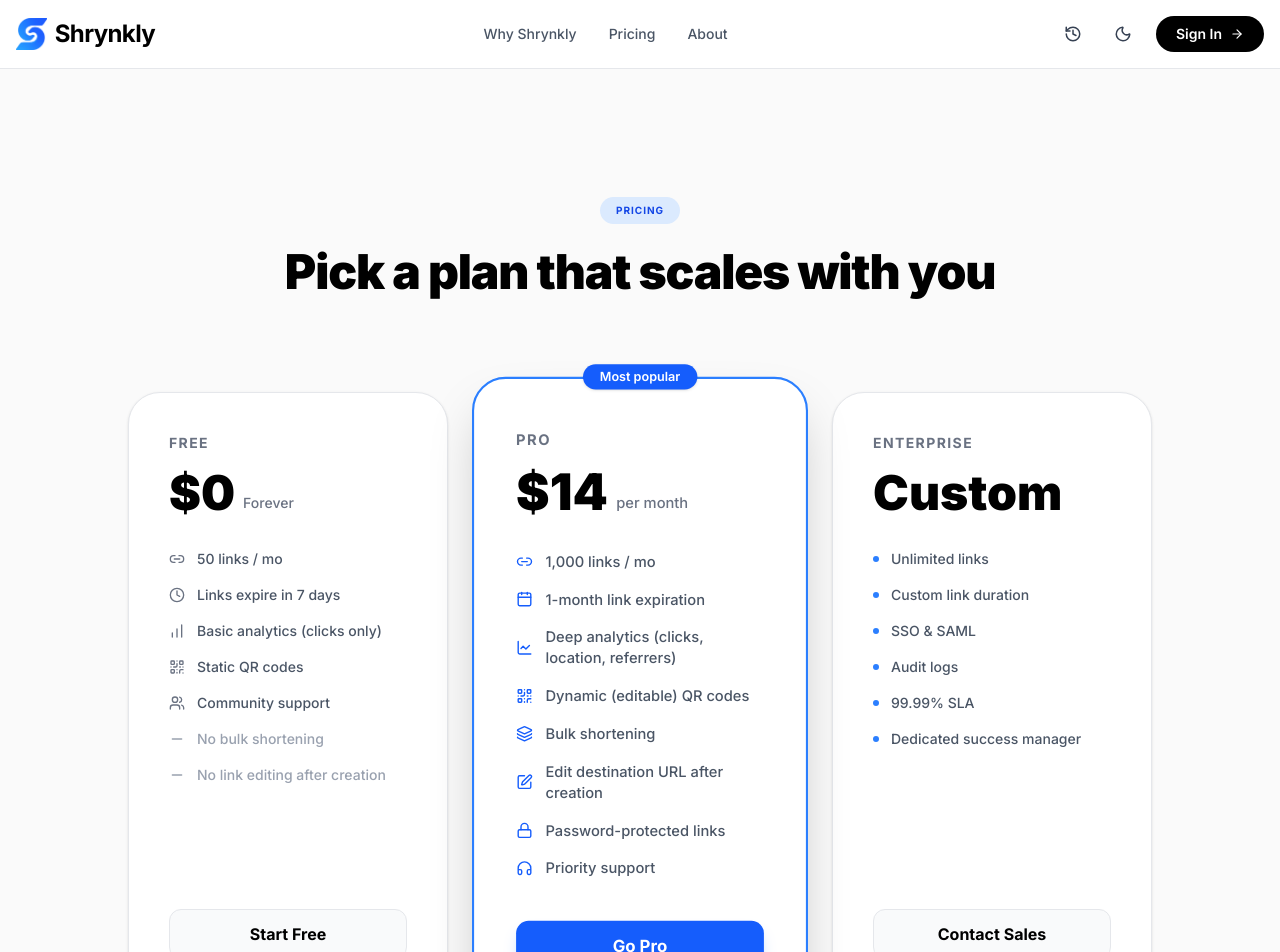
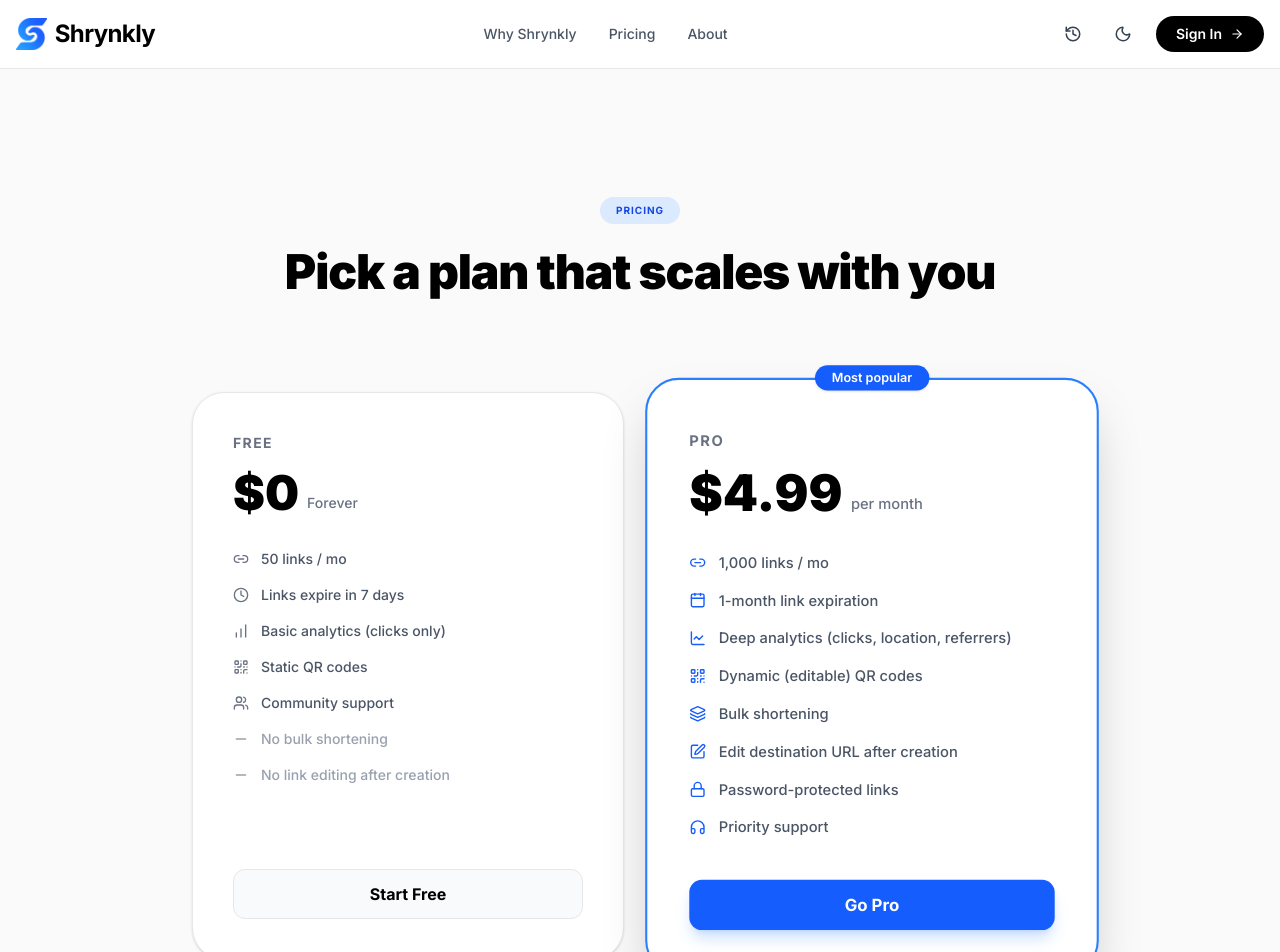
Before and after one commit to thepriyanshbhatt/Shrynkly-URL-Shortner, a React (Vite) app in the folder frontend/: page /pricing in a window 1280 px wide. Shown: the top 952 px of the page. Built offline with nearby package versions, Linux system fonts and the light colour scheme.

Commit message:
Remove Enterprise tier and update Pro pricing to 4.99

```diff
--- a/frontend/src/pages/Pricing.jsx
+++ b/frontend/src/pages/Pricing.jsx
@@ -22,7 +22,7 @@ export default function Pricing() {
         </div>
         <h2 className="text-4xl md:text-5xl font-black tracking-tight mb-24 text-black dark:text-white text-center">Pick a plan that scales with you</h2>
 
-        <div className="grid grid-cols-1 md:grid-cols-3 gap-8 w-full max-w-5xl mx-auto items-center">
+        <div className="grid grid-cols-1 md:grid-cols-2 gap-8 w-full max-w-4xl mx-auto items-center">
           {/* Free Tier */}
           <div className="bg-white dark:bg-[#0f0f0f] border border-gray-200 dark:border-white/10 rounded-[2rem] p-8 lg:p-10 flex flex-col h-full shadow-sm dark:shadow-none hover:border-gray-300 dark:hover:border-white/20 transition-colors">
             <h3 className="text-sm font-bold text-gray-500 uppercase tracking-widest mb-4">Free</h3>
@@ -60,7 +60,7 @@ export default function Pricing() {
             </div>
             <h3 className="text-sm font-bold text-gray-500 uppercase tracking-widest mb-4 mt-2">Pro</h3>
             <div className="flex items-end gap-2 mb-8">
-              <span className="text-5xl font-black text-black dark:text-white">$14</span>
+              <span className="text-5xl font-black text-black dark:text-white">$4.99</span>
               <span className="text-sm font-medium text-gray-500 mb-1">per month</span>
             </div>
             <ul className="flex flex-col gap-4 mb-10 flex-1">
@@ -86,33 +86,6 @@ export default function Pricing() {
               Go Pro
             </button>
           </div>
-
-          {/* Enterprise Tier */}
-          <div className="bg-white dark:bg-[#0f0f0f] border border-gray-200 dark:border-white/10 rounded-[2rem] p-8 lg:p-10 flex flex-col h-full shadow-sm dark:shadow-none hover:border-gray-300 dark:hover:border-white/20 transition-colors">
-            <h3 className="text-sm font-bold text-gray-500 uppercase tracking-widest mb-4">Enterprise</h3>
-            <div className="flex items-end gap-2 mb-8">
-              <span className="text-5xl font-black text-black dark:text-white">Custom</span>
-            </div>
-            <ul className="flex flex-col gap-4 mb-10 flex-1">
-              {[
-                'Unlimited links',
-                'Custom link duration',
-                'SSO & SAML',
-                'Audit logs',
-                '99.99% SLA',
-                'Dedicated success manager'
-              ].map((feature, i) => (
-                <li key={i} className="flex items-center gap-3 text-sm text-gray-600 dark:text-gray-300 font-medium">
-                  <div className="w-1.5 h-1.5 rounded-full bg-blue-500 shrink-0"></div>
-                  {feature}
-                </li>
-              ))}
-            </ul>
-            <button className="w-full py-3 px-4 rounded-xl font-bold bg-gray-50 hover:bg-gray-100 dark:bg-white/5 dark:hover:bg-white/10 text-black dark:text-white border border-gray-200 dark:border-white/10 transition-colors">
-              Contact Sales
-            </button>
-          </div>
-
         </div>
       </div>
     </motion.div>
```
